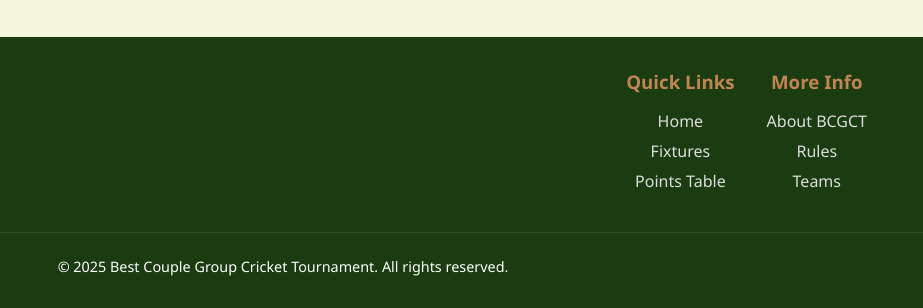
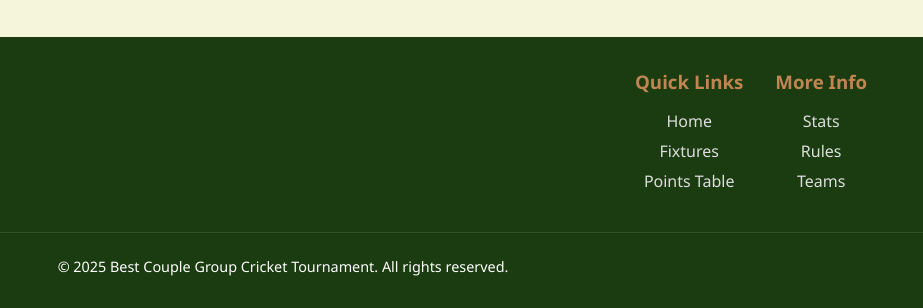
Before and after one commit to vkishanwala7/Cricket-Tournament, a plain HTML site: page Team Players/Daredevils Tushil Players.html in a window 1280 px wide. Shown: the part 1110-1418 px from the top of the page, 357-1280 px from the left. Drawn offline with Linux system fonts and the light colour scheme.

Commit message:
Added Stats in footer

```diff
--- a/Team Players/Daredevils Tushil Players.html
+++ b/Team Players/Daredevils Tushil Players.html
@@ -659,7 +659,7 @@
                 <div class="footer-column">
                     <h3>More Info</h3>
                     <ul>
-                        <li><a href="#">About BCGCT</a></li>
+                        <li><a href="../Stats.html">Stats</a></li>
                         <li><a href="../Rules.html">Rules</a></li>
                         <li><a href="../Teams.html">Teams</a></li>
                     </ul>
```
Also changed, not shown: Team Players/Royal Challengers Bangalore Players.html (+1 -1 lines), Team Players/Shadow Blaster Players.html (+1 -1 lines), Team Players/Shrey Warriors Players.html (+1 -1 lines), Team Players/Thunder Titans Players.html (+1 -1 lines), Team Players/VK18 Players.html (+1 -1 lines), Teams.html (+1 -1 lines), index.html (+1 -1 lines).
